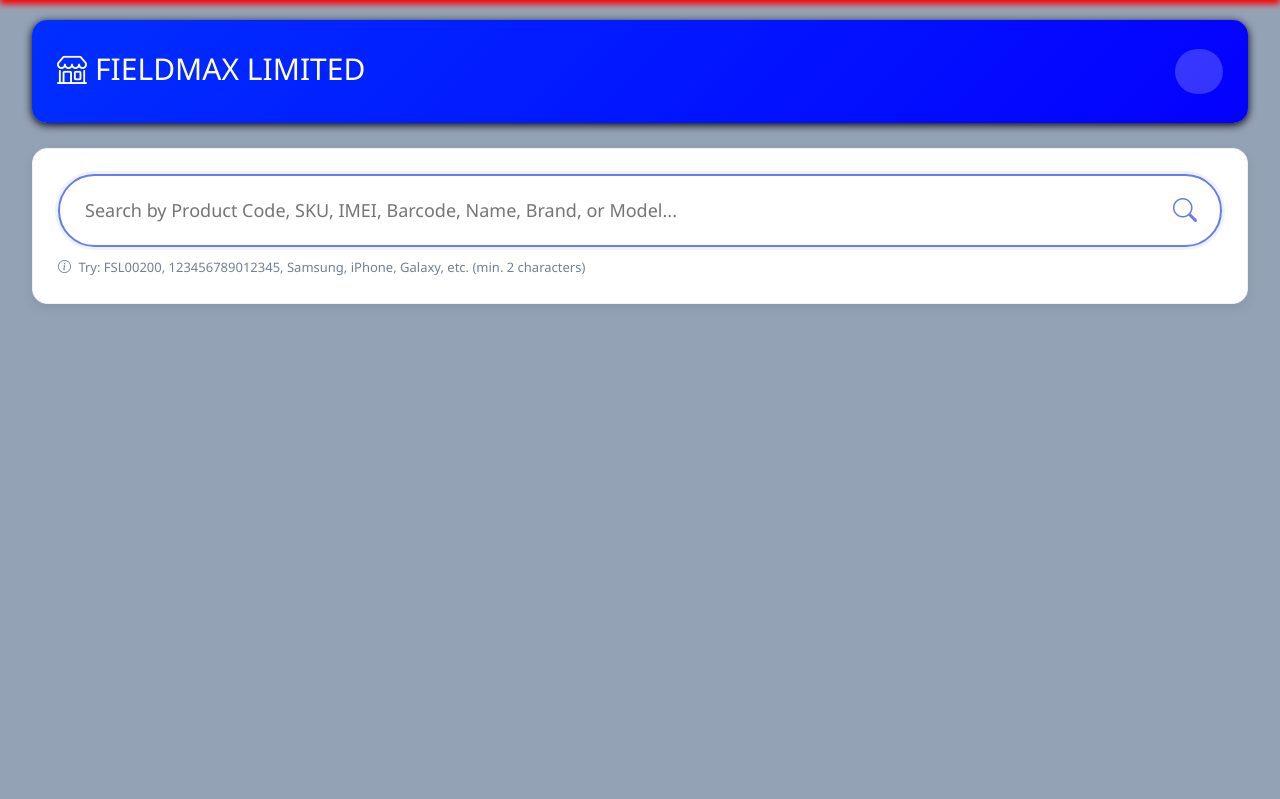
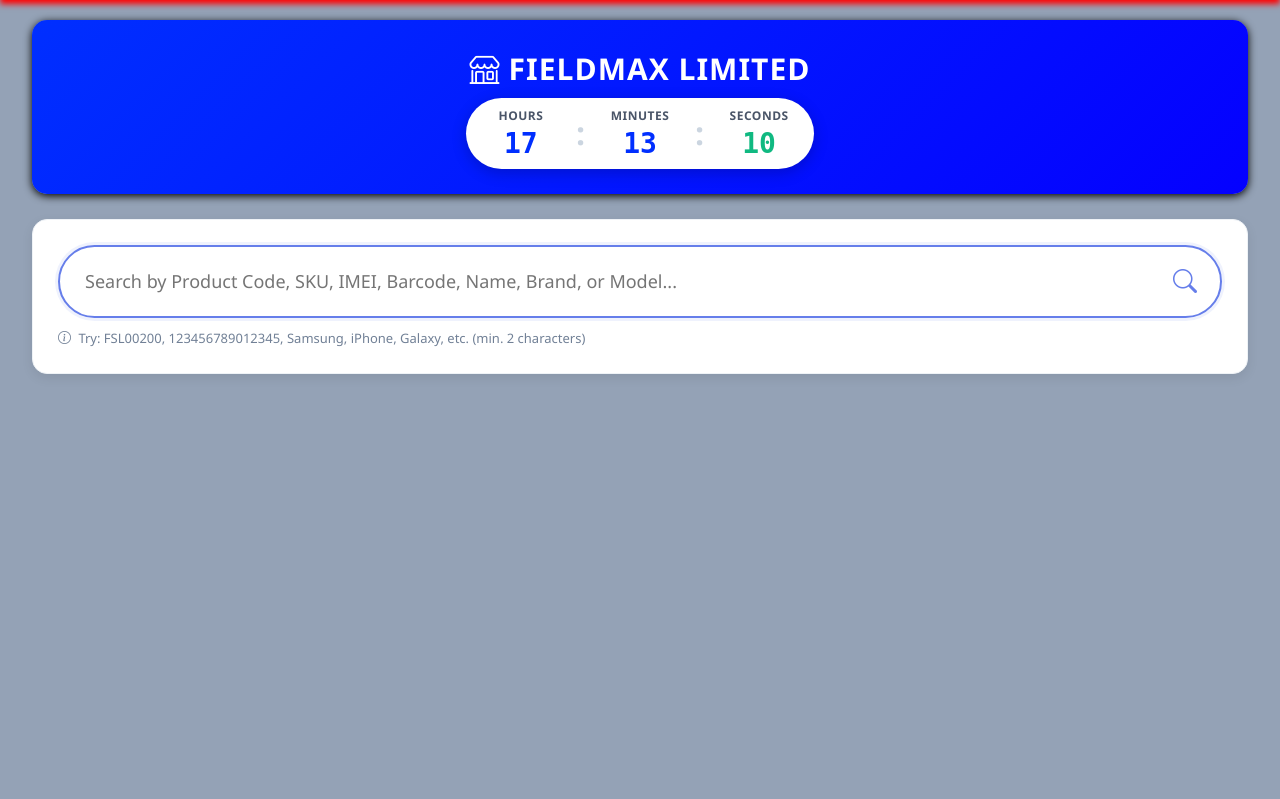
Before and after one commit to ronosystems/fieldmax-system, a Django app: page /staff/sales-agent-dashboard/ in a window 1280 px wide. Shown: the part 100-899 px from the top of the page. Run offline with Django 4.2, Linux system fonts and the light colour scheme; a user stored in the database is signed in; tables that the repository leaves empty hold one stand-in row (values such as "Sample post"); data that the repository does not hold is empty.

Commit message:
Enhanced sales agent dashboard UI with live time display and improved price cards

```diff
--- a/templates/staff/dashboards/sales_agent_dashboard.html
+++ b/templates/staff/dashboards/sales_agent_dashboard.html
@@ -40,24 +40,68 @@
         color: white;
         border: none;
         box-shadow: 0 2px 8px rgb(0, 0, 0);
+        display: flex;
+        justify-content: space-between;
+        align-items: center;
     }
 
     .header-title {
         font-size: 30px;
-        font-weight: 1200;
+        font-weight: 900;
         margin-bottom: 5px;
+        letter-spacing: 1px;
     }
 
     .header-subtitle {
         font-size: 16px;
         opacity: 0.9;
+        font-weight: 600;
     }
 
-    .user-badge {
-        background: rgba(255,255,255,0.2);
-        padding: 10px 20px;
+    /* Time Display Container */
+    .time-container {
+        display: flex;
+        gap: 15px;
+        background: white;
+        padding: 8px 15px;
         border-radius: 50px;
-        font-weight: 600;
+        box-shadow: 0 4px 15px rgba(0,0,0,0.2);
+    }
+
+    .time-box {
+        display: flex;
+        flex-direction: column;
+        align-items: center;
+        min-width: 80px;
+    }
+
+    .time-label {
+        font-size: 12px;
+        color: #4a5568;
+        text-transform: uppercase;
+        font-weight: 700;
+        letter-spacing: 0.5px;
+        margin-bottom: 2px;
+    }
+
+    .time-value {
+        font-size: 28px;
+        font-weight: 900;
+        color: #002fff;
+        line-height: 1.2;
+        font-family: monospace;
+    }
+
+    .time-value.seconds {
+        color: #10b981;
+    }
+
+    .time-divider {
+        font-size: 32px;
+        font-weight: 900;
+        color: #cbd5e0;
+        align-self: center;
+        line-height: 1;
     }
 
     /* Stats Cards - Empty/Simplified */
@@ -98,6 +143,7 @@
         font-size: 18px;
         transition: all 0.3s;
         background: white;
+        font-weight: 500;
     }
 
     .search-input:focus {
@@ -113,12 +159,14 @@
         transform: translateY(-50%);
         font-size: 24px;
         color: #667eea;
+        font-weight: 900;
     }
 
     .search-hint {
         margin-top: 10px;
         color: #718096;
         font-size: 13px;
+        font-weight: 500;
     }
 
     /* Product Display Cards */
@@ -614,16 +685,27 @@
 
 <div class="dashboard-container">
     <div class="container">
-        <!-- Header -->
+        <!-- Header with White Background Time Display -->
         <div class="card header-card">
-            <div class="d-flex justify-content-between align-items-center">
-                <div>
-                    <div class="header-title">
-                        <i class="bi bi-shop me-2"></i>FIELDMAX LIMITED
-                    </div>
+            <div>
+                <div class="header-title">
+                    <i class="bi bi-shop me-2"></i>FIELDMAX LIMITED
                 </div>
-                <div class="user-badge">
-                    <i class="fas fa-clock me-2"></i>{{ today|time:"H:i" }}
+            </div>
+            <div class="time-container" id="timeContainer">
+                <div class="time-box">
+                    <span class="time-label">HOURS</span>
+                    <span class="time-value" id="hours">00</span>
+                </div>
+                <span class="time-divider">:</span>
+                <div class="time-box">
+                    <span class="time-label">MINUTES</span>
+                    <span class="time-value" id="minutes">00</span>
+                </div>
+                <span class="time-divider">:</span>
+                <div class="time-box">
+                    <span class="time-label">SECONDS</span>
+                    <span class="time-value seconds" id="seconds">00</span>
                 </div>
             </div>
         </div>
@@ -744,6 +826,21 @@
     let recentLookups = JSON.parse(localStorage.getItem('recentLookups') || '[]');
     let currentProduct = null;
     let currentPriceMode = 'selling'; // 'selling' or 'best'
+
+    // Update time with hours, minutes, and seconds
+    function updateTime() {
+        const now = new Date();
+        const hours = now.getHours().toString().padStart(2, '0');
+        const minutes = now.getMinutes().toString().padStart(2, '0');
+        const seconds = now.getSeconds().toString().padStart(2, '0');
+
+        document.getElementById('hours').textContent = hours;
+        document.getElementById('minutes').textContent = minutes;
+        document.getElementById('seconds').textContent = seconds;
+    }
+
+    // Start time update (every second)
+    setInterval(updateTime, 1000);
 
     // ============================================
     // PRICE DISPLAY TOGGLE
@@ -1028,7 +1125,7 @@
 
     function showAlert(message, type = 'info') {
         const container = document.getElementById('alertContainer');
-        container.innerHTML = `<div class="alert alert-${type} active">${message}</div>`;
+        container.innerHTML = `<div class="alert alert-${type} active fw-bold">${message}</div>`;
 
         setTimeout(() => {
             container.innerHTML = '';
@@ -1060,6 +1157,7 @@
     document.addEventListener('DOMContentLoaded', function() {
         displayRecentLookups();
         document.getElementById('productSearch').focus();
+        updateTime(); // Initial time update
     });
 </script>
 {% endblock %}
```
Also changed, not shown: other parts of templates/staff/dashboards/sales_agent_dashboard.html (+41 -17 lines).
